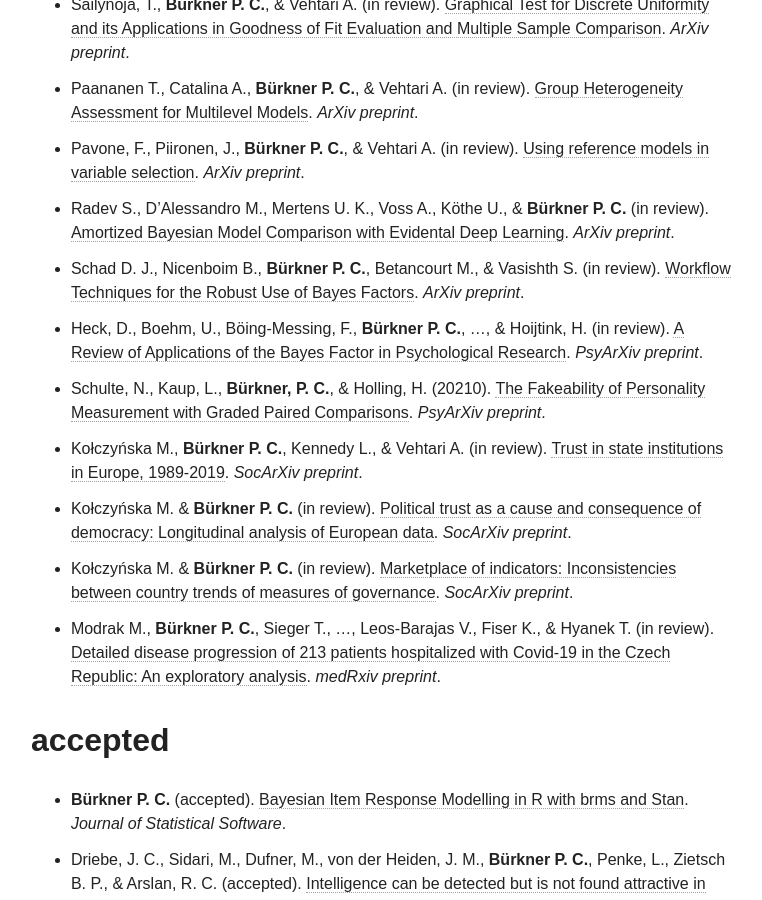
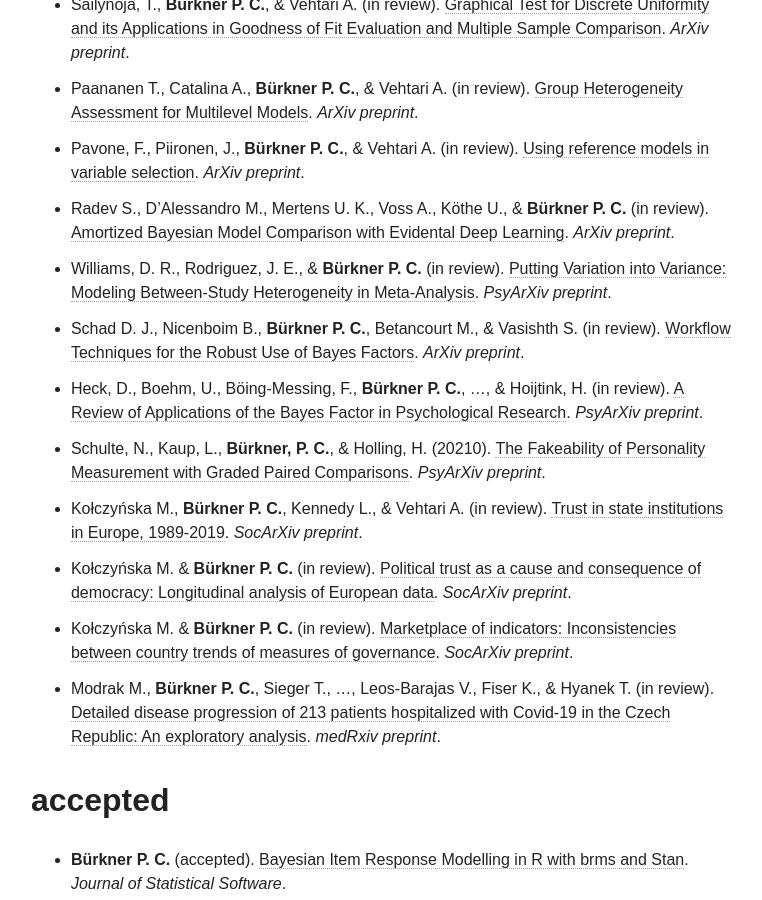
Before and after one commit to paul-buerkner/paul-buerkner.github.io, a Jekyll site: the page built from publications/index.md, in a window 1280 px wide and 900 px high, scrolled down 941 px. Shown: the whole window, without its empty margins (255-1017 px from the left). Built offline with Jekyll 4.4.1, drawn with Linux system fonts in a browser that asks for light colours; nearby versions of some CDN libraries.

Commit message:
add new preprint

```diff
--- a/publications/index.md
+++ b/publications/index.md
@@ -14,6 +14,7 @@
 * Paananen T., Catalina A., **Bürkner P. C.**, & Vehtari A. (in review). [Group Heterogeneity Assessment for Multilevel Models](http://arxiv.org/abs/2005.02773). *ArXiv preprint*.
 * Pavone, F., Piironen, J., **Bürkner P. C.**, & Vehtari A. (in review). [Using reference models in variable selection](https://arxiv.org/abs/2004.13118). *ArXiv preprint*.
 * Radev S., D’Alessandro M., Mertens U. K., Voss A., Köthe U., & **Bürkner P. C.** (in review). [Amortized Bayesian Model Comparison with Evidental Deep Learning](https://arxiv.org/abs/2004.10629). *ArXiv preprint*.
+* Williams, D. R., Rodriguez, J. E., & **Bürkner P. C.** (in review). [Putting Variation into Variance: Modeling Between-Study Heterogeneity in Meta-Analysis](https://psyarxiv.com/9vkqy/). *PsyArXiv preprint*.
 * Schad D. J., Nicenboim B., **Bürkner P. C.**, Betancourt M., & Vasishth S. (in review). [Workflow Techniques for the Robust Use of Bayes Factors](https://arxiv.org/abs/2103.08744). *ArXiv preprint*.
 * Heck, D., Boehm, U., Böing-Messing, F., **Bürkner P. C.**, ..., & Hoijtink, H. (in review). [A Review of Applications of the Bayes Factor in Psychological Research](https://psyarxiv.com/cu43g/). *PsyArXiv preprint*.
 * Schulte, N., Kaup, L., **Bürkner, P. C.**, & Holling, H. (20210). [The Fakeability of Personality Measurement with Graded Paired Comparisons](https://psyarxiv.com/bs7he/). *PsyArXiv preprint*.
```
